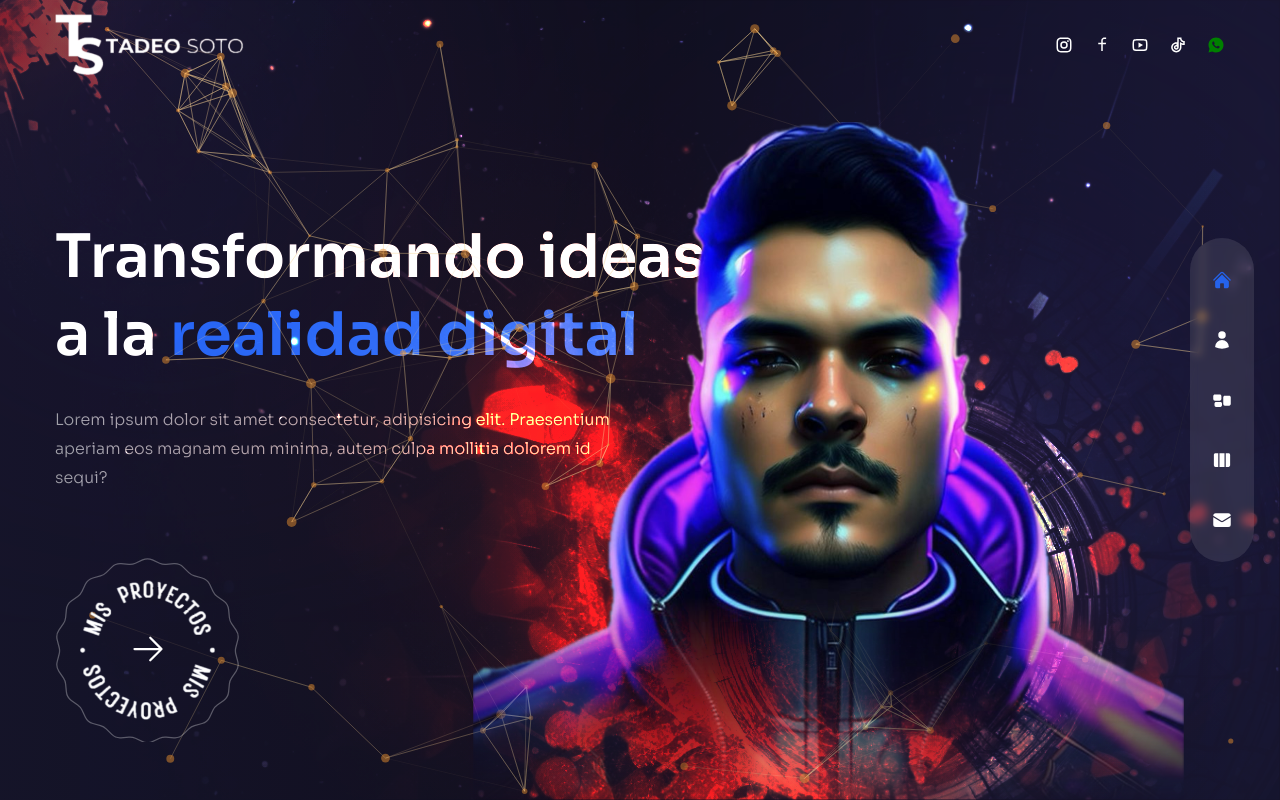
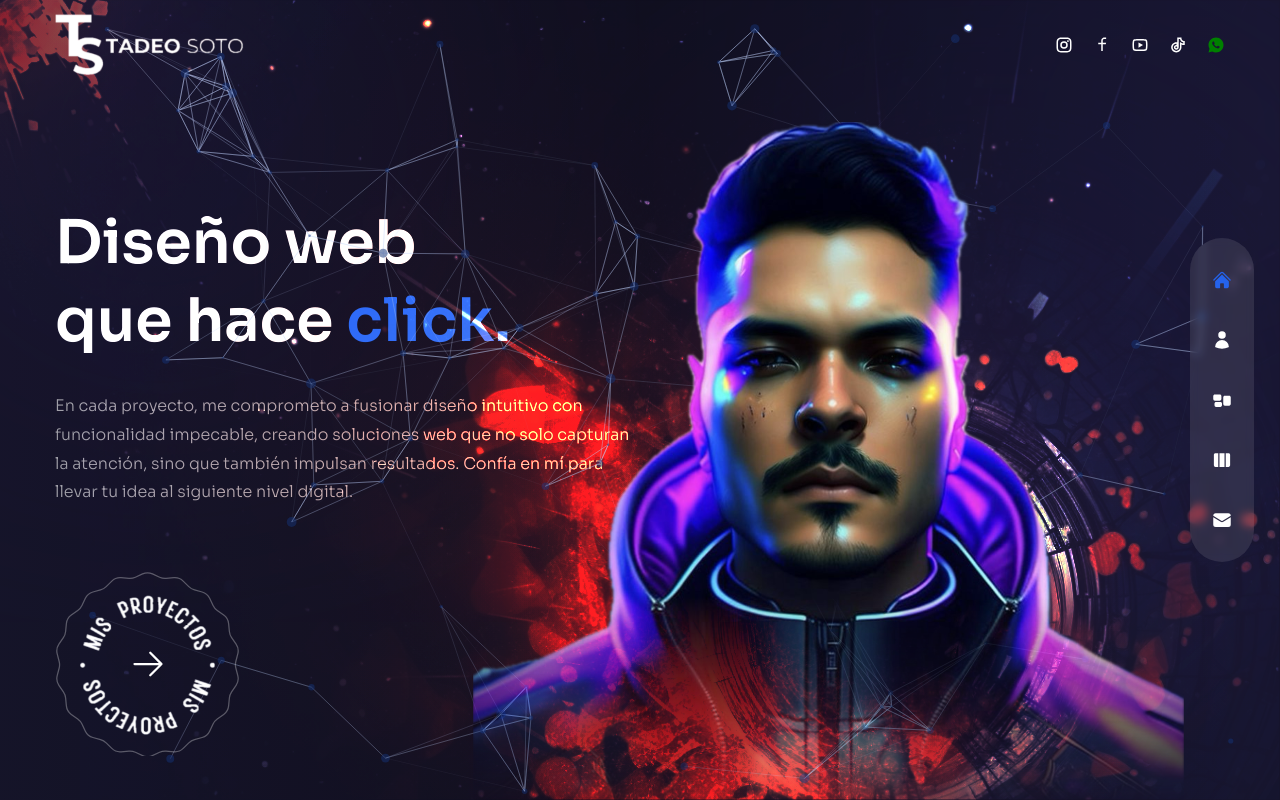
Before and after one commit to Tadeosoto/portafolio, a Next.js app: page / in a window 1280 px wide. Built offline with nearby package versions, Linux system fonts and the light colour scheme.

Commit message:
cambio en texto y colores

```diff
--- a/components/ParticlesContainer.js
+++ b/components/ParticlesContainer.js
@@ -48,10 +48,10 @@ const ParticlesContainer = () => {
         },
         particles: {
           color: {
-            value: "#e68e2e",
+            value: "#133276",
           },
           links: {
-            color: "#f5d393",
+            color: "#bed0f9",
             distance: 150,
             enable: true,
             opacity: 0.5,
--- a/pages/index.js
+++ b/pages/index.js
@@ -27,8 +27,8 @@ const Home = () => {
             exit="hidden"
             className="h1"
           >
-            Transformando ideas <br /> a la{" "}
-            <span className="text-blue-600"> realidad digital</span>
+            Diseño web <br /> que hace
+            <span className="text-blue-600"> click.</span>
           </motion.h1>
           {/*  sub-titulo */}
           <motion.p
@@ -38,9 +38,10 @@ const Home = () => {
             animate="show"
             exit="hidden"
           >
-            Lorem ipsum dolor sit amet consectetur, adipisicing elit.
-            Praesentium aperiam eos magnam eum minima, autem culpa mollitia
-            dolorem id sequi?
+            En cada proyecto, me comprometo a fusionar diseño intuitivo con
+            funcionalidad impecable, creando soluciones web que no solo capturan
+            la atención, sino que también impulsan resultados. Confía en mí para
+            llevar tu idea al siguiente nivel digital.
           </motion.p>
           {/* boton */}
           <div className="flex justify-center xl:hidden relative">
```
